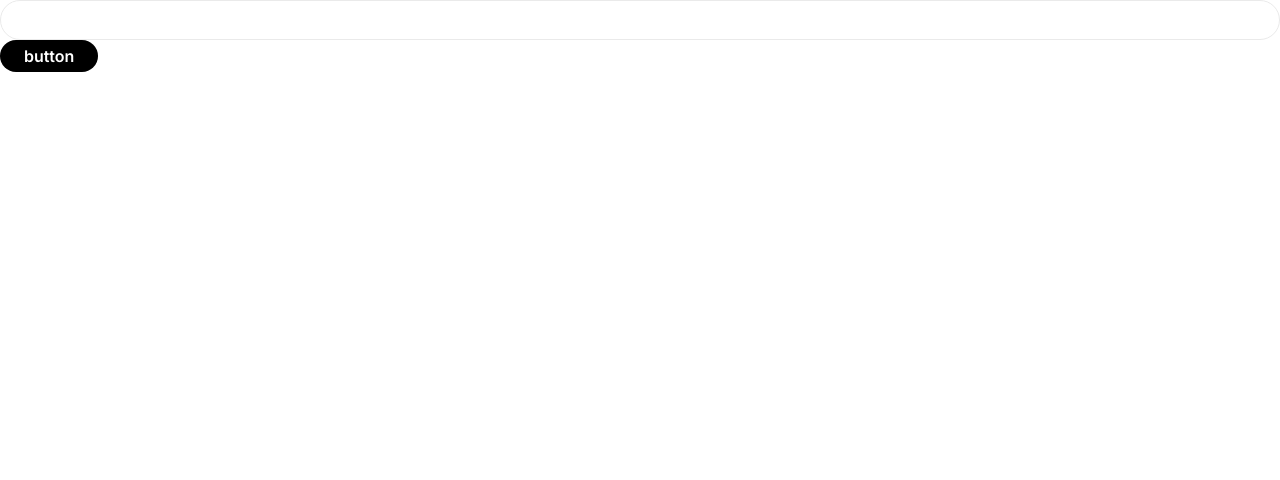
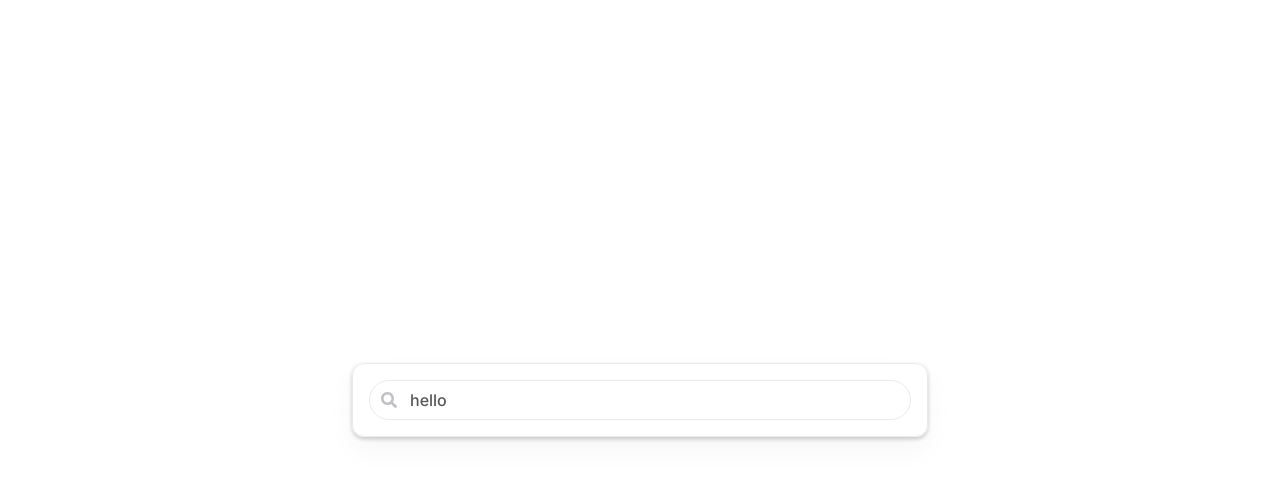
Before and after one commit to miladd3/trengo-assignment, a Vue app: page / in a window 1280 px wide. Shown: the top 480 px of the page. Built offline with nearby package versions, Linux system fonts and the light colour scheme.

Commit message:
🌎 some global changes

```diff
--- a/src/App.vue
+++ b/src/App.vue
@@ -1,5 +1,7 @@
 <template>
-  <div id="app"><ChannelManager /></div>
+  <div id="app" class="flex justify-center items-center h-screen">
+    <ChannelManager />
+  </div>
 </template>
 
 <script>
--- a/src/components/channels/ChannelManager.vue
+++ b/src/components/channels/ChannelManager.vue
@@ -1,17 +1,22 @@
 <template>
-  <div class="channel-manager">
-    <TgInput />
-    <TgButton primary>button</TgButton>
+  <div
+    class="channel-manager max-w-xl p-4 border border-gray-350 rounded-xl w-full shadow"
+  >
+    <SearchField placeholder="hello" />
+    <TgButton v-show="false" primary>button</TgButton>
   </div>
 </template>
 
 <script>
 import TgButton from '@/components/forms/TgButton';
-import TgInput from '@/components/forms/TgInput';
+import SearchField from '@/components/forms/SearchField';
 export default {
   name: 'ChannelManager',
-  components: { TgInput, TgButton },
+  components: { SearchField, TgButton },
 };
 </script>
 
-<style scoped></style>
+<style scoped>
+.channel-manager {
+}
+</style>
```
